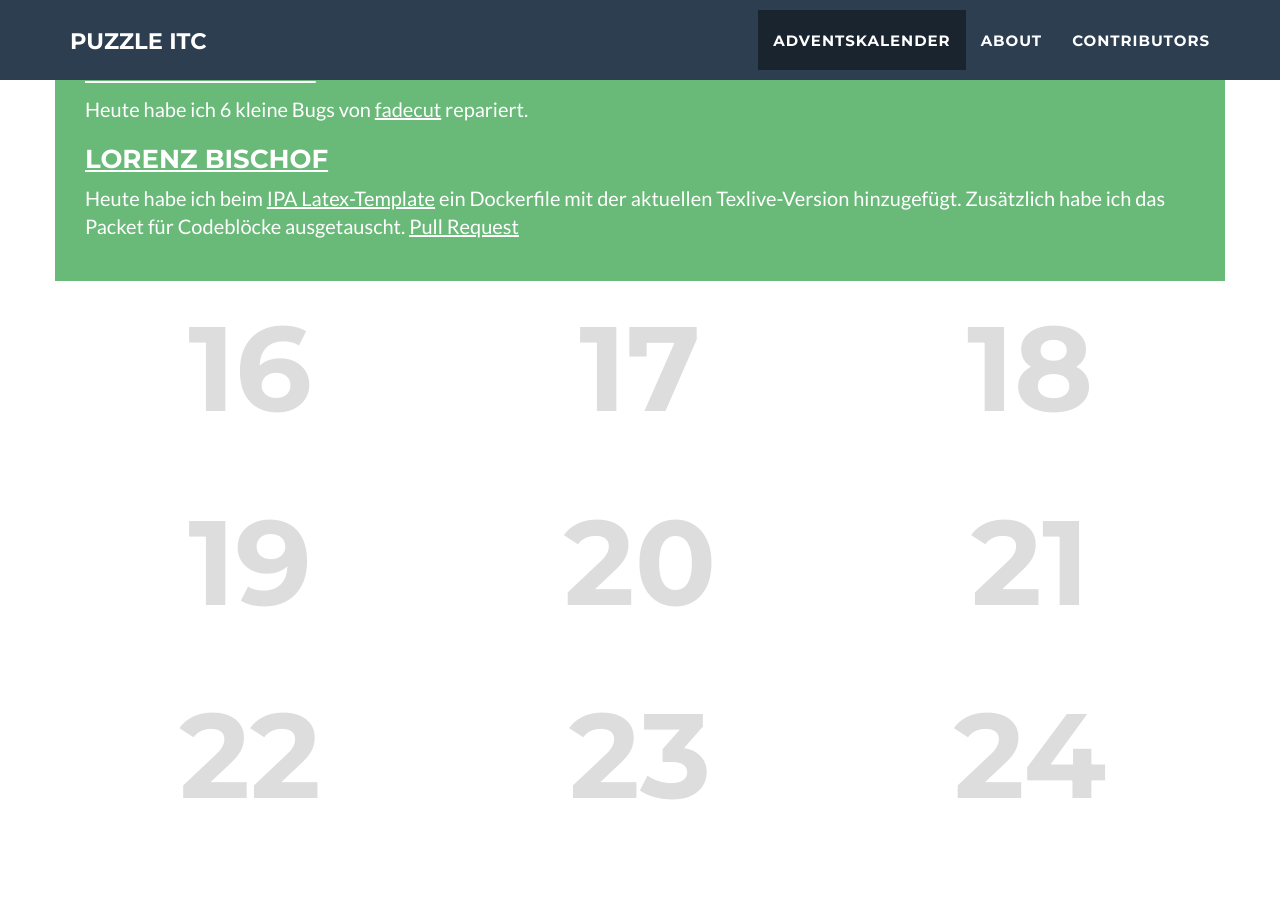
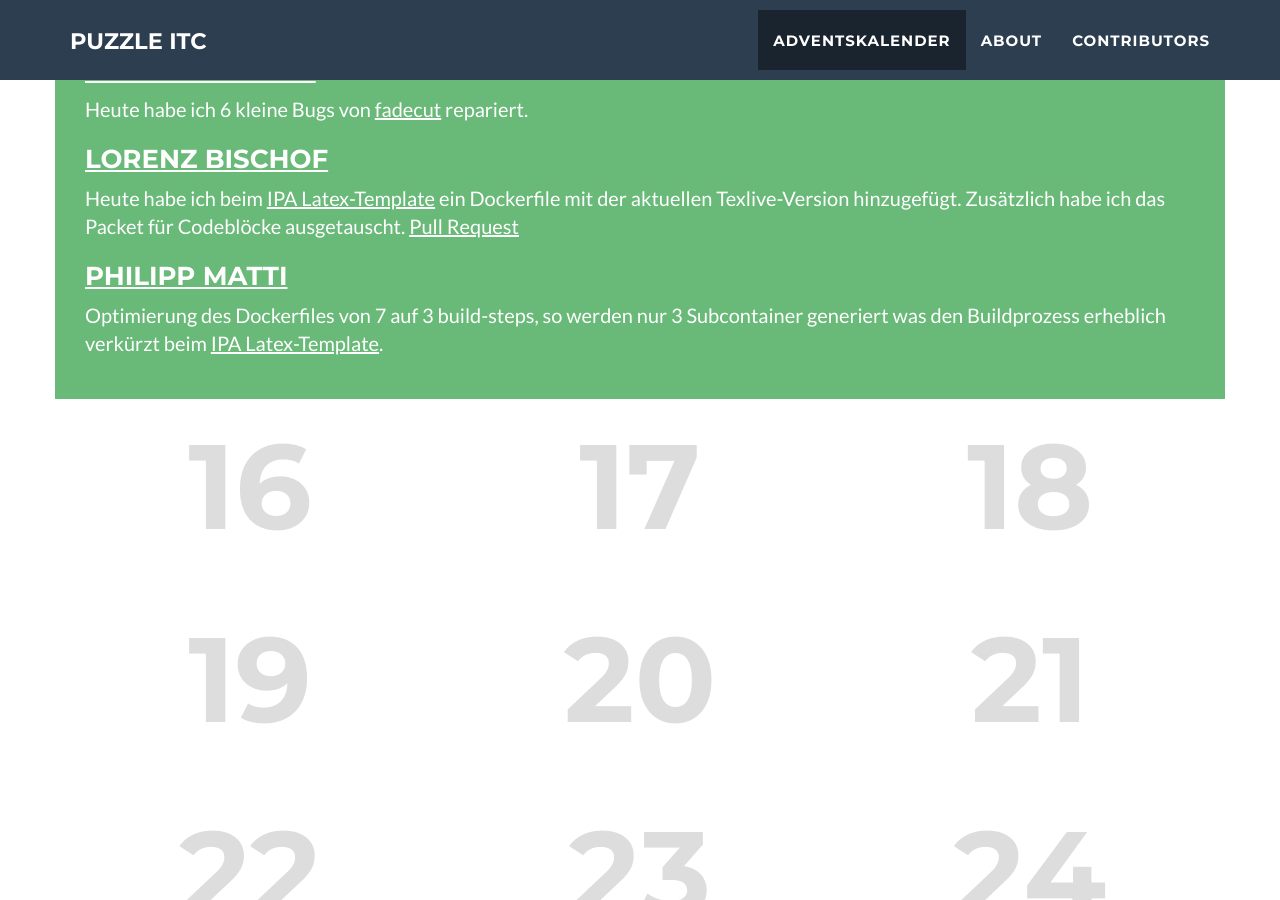
Before and after one commit to puzzle/opensource-advent-challenge-2015, a Jekyll site: the page built from index.html, in a window 1280 px wide and 900 px high, scrolled down 2466 px. Built offline with Jekyll 4.4.1, drawn with Linux system fonts in a browser that asks for light colours; nearby versions of some CDN libraries.

Commit message:
add commit for day 15

```diff
--- a/_doors/15.markdown
+++ b/_doors/15.markdown
@@ -17,3 +17,6 @@ Heute habe ich 6 kleine Bugs von [fadecut](https://github.com/fadecut/fadecut) r
 
 ### [Lorenz Bischof](https://github.com/lbischof)
 Heute habe ich beim [IPA Latex-Template](https://github.com/phil-matti/ipa-latex-template) ein Dockerfile mit der aktuellen Texlive-Version hinzugefügt. Zusätzlich habe ich das Packet für Codeblöcke ausgetauscht. [Pull Request](https://github.com/phil-matti/ipa-latex-template/pull/5)
+
+### [Philipp Matti](https://github.com/phil-matti)
+Optimierung des Dockerfiles von 7 auf 3 build-steps, so werden nur 3 Subcontainer generiert was den Buildprozess erheblich verkürzt beim [IPA Latex-Template](https://github.com/phil-matti/ipa-latex-template).
```
